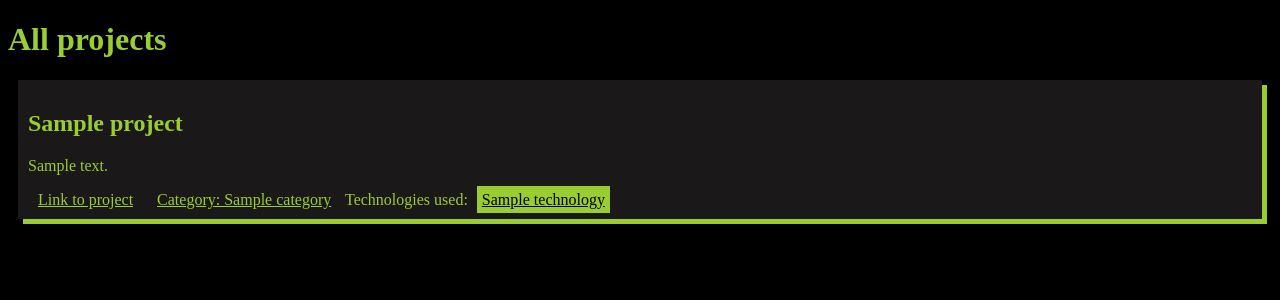
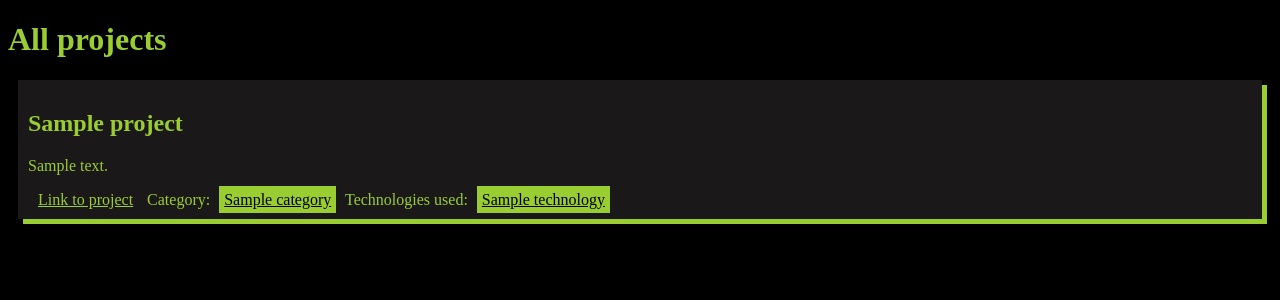
Before and after one commit to Null-byte-00/portfolio, a Django app: page /projects/ in a window 1280 px wide; the page is wider, and only the part inside the window is pictured. Shown: the part 44-344 px from the top of that part. Run offline with Django 5.2, Linux system fonts and the light colour scheme; tables that the repository leaves empty hold one stand-in row (values such as "Sample post").

Commit message:
fixed projects.html

```diff
--- a/projects/templates/projects.html
+++ b/projects/templates/projects.html
@@ -16,7 +16,8 @@
         <p>{{ project.description  }}</p>
         <a href="{{ project.url }}">Link to project</a>
         <!-- Category -->
-        <a href="{% url 'projects:category' slug=project.category.slug %}">Category: {{ project.category }}</a>
+        Category:
+        <a class="technology" href="{% url 'projects:category' slug=project.category.slug %}">{{ project.category }}</a>
         <!-- Technologies -->
         Technologies used:
         {% for technology in project.technologies.all %}
```
